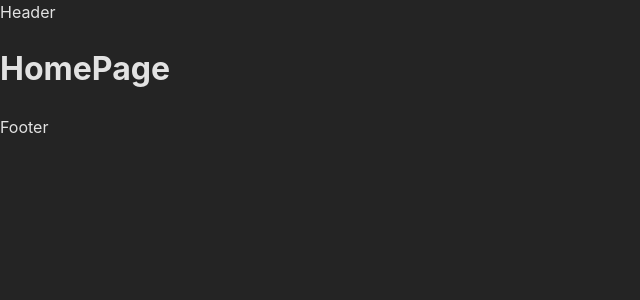
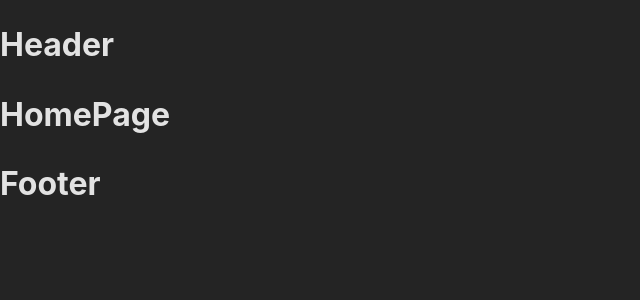
Before and after one commit to CristianMart1nez/What2Wear, a React (Vite) app in the folder what2wear/: page / in a window 1280 px wide. Shown: the top 300 px of the page, without its empty margins (0-640 px from the left). Built offline with nearby package versions, Linux system fonts and the light colour scheme.

Commit message:
Created components Header, ListItems, Item, Footer

```diff
--- /dev/null
+++ b/what2wear/src/components/Footer/Footer.jsx
@@ -0,0 +1,7 @@
+import './Footer.css'
+
+export const Footer = () => {
+  return (
+    <h1>Footer</h1>
+  )
+}
--- /dev/null
+++ b/what2wear/src/components/Header/Header.jsx
@@ -0,0 +1,7 @@
+import './Header.css'
+
+export const Header = () => {
+  return (
+    <h1>Header</h1>
+  )
+}
--- /dev/null
+++ b/what2wear/src/components/ListItems/ListItems.jsx
@@ -0,0 +1,7 @@
+import './ListItems.css'
+
+export const ListItems = () => {
+  return (
+    <h1>ListItems</h1>
+  )
+}
--- /dev/null
+++ b/what2wear/src/components/index.js
@@ -0,0 +1,3 @@
+export * from './Footer/Footer'
+export * from './Header/Header'
+export * from './ListItems/ListItems'
--- a/what2wear/src/layouts/RootLayout.jsx
+++ b/what2wear/src/layouts/RootLayout.jsx
@@ -1,14 +1,15 @@
 import { Outlet } from "react-router-dom"
+import { Footer, Header } from "../components/"
 
 
 export const RootLayout = () => {
   return (
     <>
-    <div>Header</div>
+    <Header />
     <main>
         <Outlet />
     </main>
-    <div>Footer</div>
+    <Footer />
     </>
   )
 }
```
Also changed, not shown: what2wear/src/components/Item/Item.jsx (added, +7 -0 lines), what2wear/src/components/Footer/Footer.css (added), what2wear/src/components/Header/Header.css (added), what2wear/src/components/Item/Item.css (added), what2wear/src/components/ListItems/ListItems.css (added).
